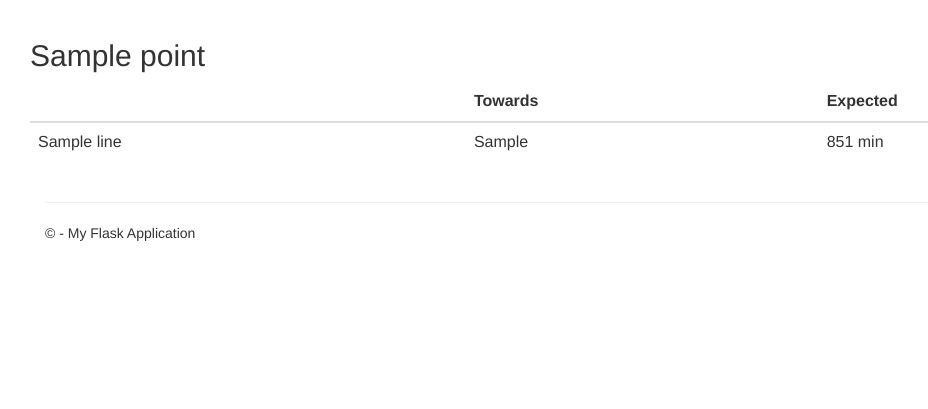
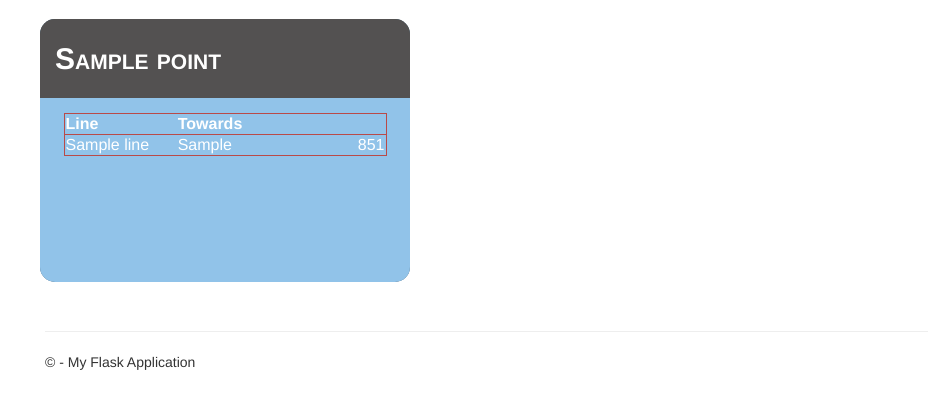
Before and after one commit to massimiliano76/tfl_arrivals, a Flask app: page /arrivals in a window 1280 px wide. Shown: the part 51-460 px from the top of the page, without its empty margins (25-953 px from the left). Run offline with Flask 2, Linux system fonts and the light colour scheme; tables that the repository leaves empty hold one stand-in row (values such as "Sample post"); parts of the project's set-up code (start-up, migrations or seed data) failed here and were passed over; some libraries are stand-ins or nearby versions.

Commit message:
Experimenting with the formatting of arrival boards

```diff
--- a/tfl_arrivals/tfl_arrivals/static/content/site.css
+++ b/tfl_arrivals/tfl_arrivals/static/content/site.css
@@ -8,6 +8,71 @@ body {
     padding-left: 15px;
     padding-right: 15px;
 }
+
+div.arrival-card {
+    height: 40%;
+    padding-right: 10px;
+    padding-left: 10px;
+}
+
+div.card-content {
+    height: 90%;
+    border-radius: 15px;
+    background-color: #395a71;
+    color: white;
+}
+
+
+div.card-content-top {
+    height: 30%;
+    align-content: center;
+    border-top-left-radius: 15px;
+    border-top-right-radius: 15px;
+    padding-left: 15px;
+    padding-right: 15px;
+    background-color: #535151;
+}
+
+div.card-content-bottom {
+    height: 70%;
+    border-bottom-left-radius: 15px;
+    border-bottom-right-radius: 15px;
+    padding-left: 15px;
+    padding-right: 15px;
+    padding-top: 15px;
+    background-color: #91c3e9;
+}
+
+
+.arrival-station {
+    height: 100%;
+
+    font-weight: bold;
+    font-variant: small-caps;
+}
+
+.arrival-table {
+    border: 1px solid #b94a48;
+    width: 95%;
+    margin-left: auto;
+    margin-right: auto;
+    color: white;
+}
+
+.arrival-header {
+    align-content: center;
+
+}
+
+.arrival-line {
+    width: 35%
+}
+
+.arrival-expected {
+    width: 5%;
+    text-align: right;
+}
+
 
 /* Set width on the form input elements since they're 100% wide by default */
 input,
--- a/tfl_arrivals/tfl_arrivals/templates/arrival_boards.html
+++ b/tfl_arrivals/tfl_arrivals/templates/arrival_boards.html
@@ -2,28 +2,36 @@
 
 {% block content %}
 
-<div class="row">
-    <div>
+<div class="arrival-card-container">
+	<div class="row justify-content-center">
 		{% for stop in stops %}
-        <h2>{{stop}}</h2>
-        <table class="table">
-            <thead>
+		<div class="col col-lg-4 col-md-6 arrival-card">
+            <div class="card-content">
+                <div class="card-content-top">
+                    <span class="h2 text-center align-middle arrival-station">{{stop}}</span>
+                </div>
+                <div class="card-content-bottom">
+                    <table class="arrival-table">
+                        <thead class="arrival-table arrival-table-head">
                             <tr>
-                    <th></th>
-                    <th>Towards</th>
-                    <th>Expected</th>
+                                <th class="arrival-header arrival-line">Line</th>
+                                <th class="arrival-header arrival-towards">Towards</th>
+                                <th class="arrival-header arrival-expected"></th>
                             </tr>
                         </thead>
-            <tbody>
+                        <tbody class="arrival-table arrival-table-body">
                             {% for arrival in stops[stop] %}
                             <tr>
-                    <td>{{arrival.line.name}}</td>
-                    <td>{{arrival.towards}}</td>
-                    <td>{{arrival.expected_in_minutes()}} min</td>
+                                <td class="arrival-data arrival-line">{{arrival.line.name}}</td>
+                                <td class="arrival-data arrival-towards">{{arrival.towards}}</td>
+                                <td class="arrival-data arrival-expected">{{arrival.expected_in_minutes()}}</td>
                             </tr>
                             {% endfor %}
                         </tbody>
                     </table>
+                </div>
+            </div>
+		</div>
 		{% endfor %}
 	</div>
 </div>
```
Lines whose indentation alone changed are shown as unchanged.
